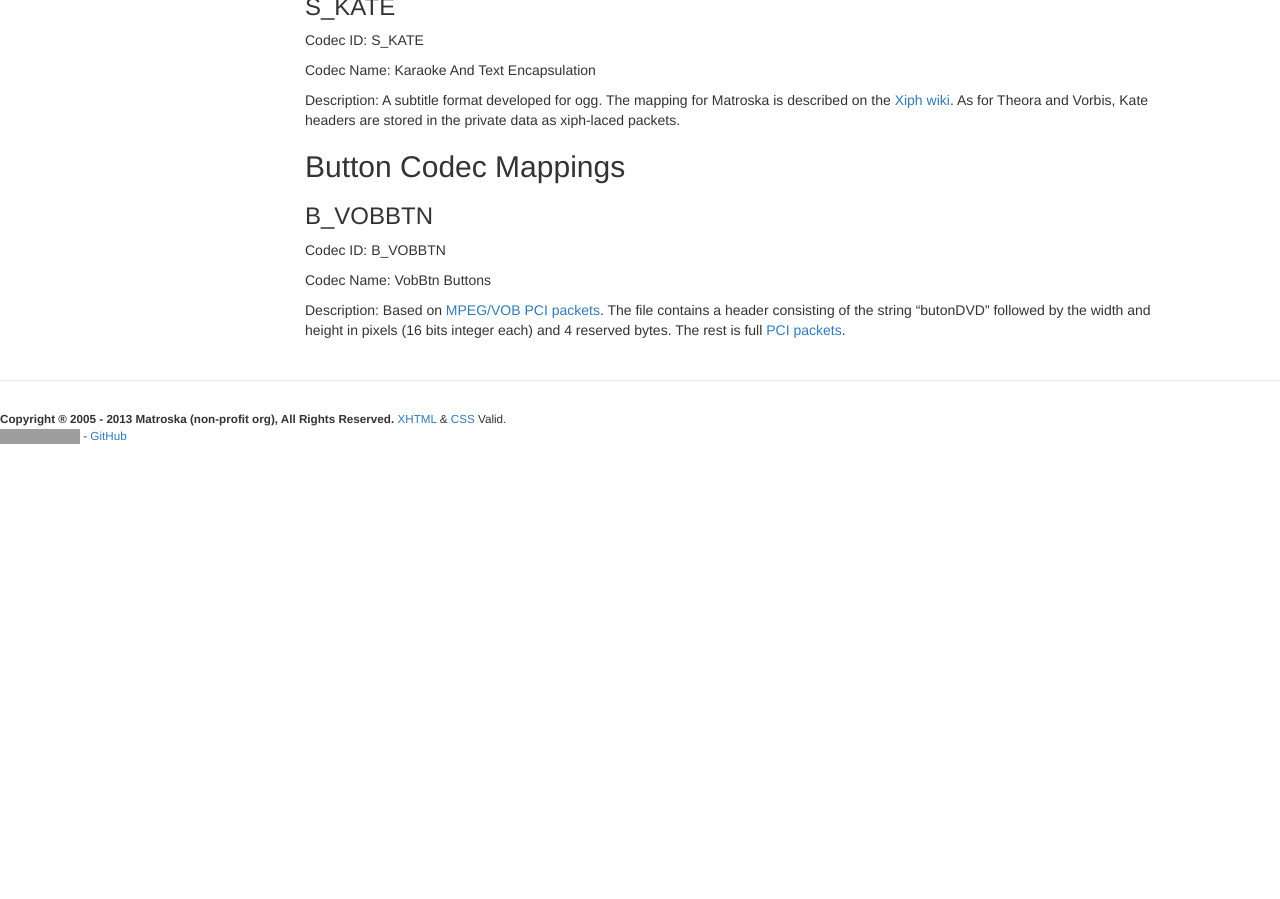
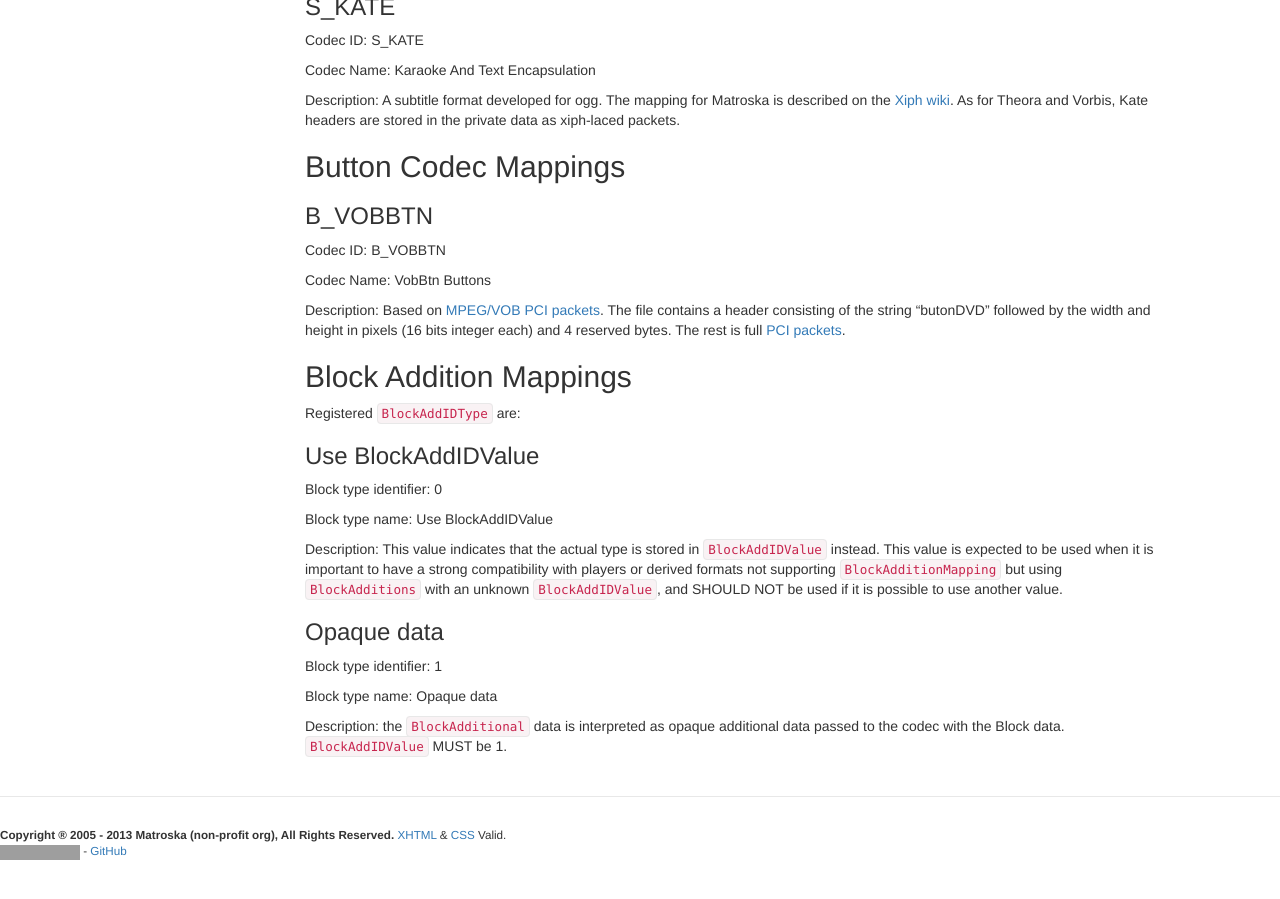
Before and after one commit to ietf-wg-cellar/matroska-specification, a Jekyll site: the page built from codec_specs.md, in a window 1280 px wide and 900 px high, scrolled down 15137 px. Built offline with Jekyll 4.4.1, drawn with Linux system fonts in a browser that asks for light colours; before the commit the page ends 15621 px from its top, so only the background shows below that; grey boxes are pictures that could not be loaded.

Commit message:
More description of Block Addition Mappings

```diff
--- a/codec_specs.md
+++ b/codec_specs.md
@@ -783,3 +783,23 @@ Codec ID: B_VOBBTN
 Codec Name: VobBtn Buttons
 
 Description: Based on [MPEG/VOB PCI packets](http://dvd.sourceforge.net/dvdinfo/pci_pkt.html). The file contains a header consisting of the string "butonDVD" followed by the width and height in pixels (16 bits integer each) and 4 reserved bytes. The rest is full [PCI packets](http://dvd.sourceforge.net/dvdinfo/pci_pkt.html).
+
+## Block Addition Mappings
+
+Registered `BlockAddIDType` are:
+
+### Use BlockAddIDValue
+
+Block type identifier: 0
+
+Block type name: Use BlockAddIDValue
+
+Description: This value indicates that the actual type is stored in `BlockAddIDValue` instead. This value is expected to be used when it is important to have a strong compatibility with players or derived formats not supporting `BlockAdditionMapping` but using `BlockAdditions` with an unknown `BlockAddIDValue`, and SHOULD NOT be used if it is possible to use another value.
+
+### Opaque data
+
+Block type identifier: 1
+
+Block type name: Opaque data
+
+Description: the `BlockAdditional` data is interpreted as opaque additional data passed to the codec with the Block data. `BlockAddIDValue` MUST be 1.
```
Also changed, not shown: ebml_matroska.xml (+4 -4 lines).
